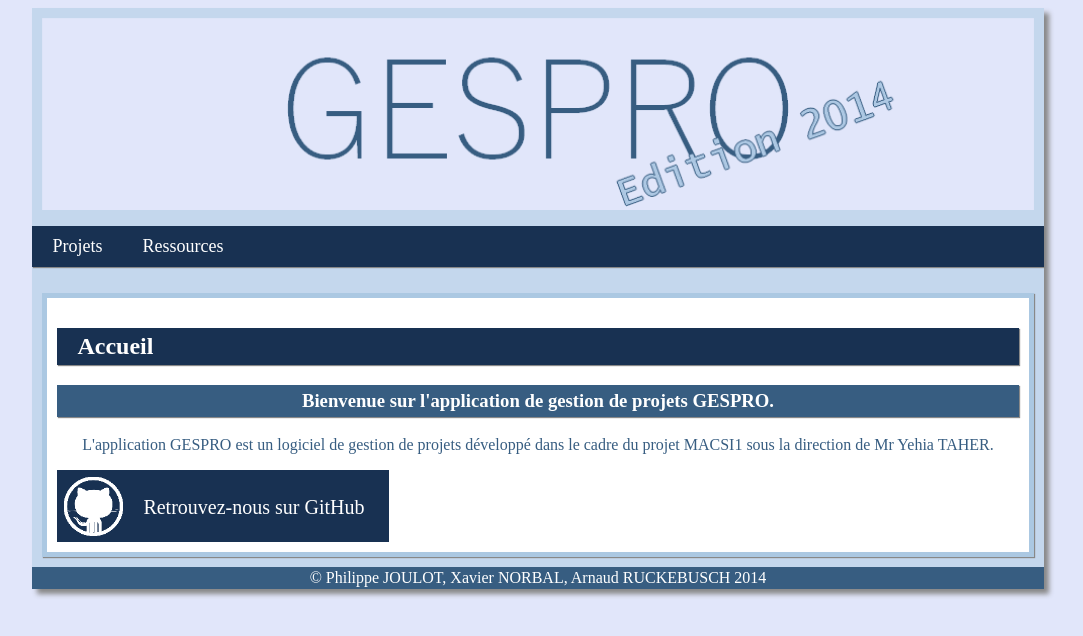
After one commit to xnorbal/MACSI1, a PHP site: page / in a window 1280 px wide. The commit adds this page. Shown: the top 636 px of the page, without its empty margins (102-1185 px from the left). Run offline with PHP 8.4, Linux system fonts and the light colour scheme.

Commit message:
Page d'accueil

```diff
--- /dev/null
+++ b/index.php
@@ -0,0 +1,21 @@
+<?php
+include("include/fonctions.php");
+$titre = "Accueil";
+
+?>
+<?php include("include/top.php"); ?>
+<h2><?php echo $titre; ?></h2>
+
+<div>
+	<h3 class="center">Bienvenue sur l'application de gestion de projets GESPRO.</h3>
+	<p class="center">
+		L'application GESPRO est un logiciel de gestion de projets développé dans le cadre du projet MACSI1 sous la direction de Mr Yehia TAHER.
+	</p>
+	<a href="https://github.com/xnorbal/MACSI1/" class="buttonFollow git">
+		Retrouvez-nous sur GitHub
+	</a>
+</div>
+
+<?php
+include("include/bottom.php");
+?>
--- a/site.css
+++ b/site.css
@@ -146,3 +146,39 @@ footer{
 	text-align:right;
 	border-left: 1px solid #C4D7ED;
 }
+
+.floatLeft {
+	float: left;
+}
+
+.center {
+	text-align: center;
+}
+
+.buttonFollow {
+	background-color: #183152;
+	border: solid 6px #183152;
+	display: block;
+	color: white;
+	font-size: 20px;
+	text-decoration: none;
+	padding: 10px;
+	padding-top: 20px;
+	padding-left: 80px;
+	height: 30px;
+}
+
+.buttonFollow:hover {
+	background-color: white;
+	color: #183152;
+}
+
+.git {
+	background-image: url("images/git.png");
+	background-repeat: no-repeat;
+	width: 230px;
+}
+
+.git:hover {
+	background-image: url("images/githover.png");
+}
```
Also changed, not shown: images/git.png (added), images/githover.png (added).
